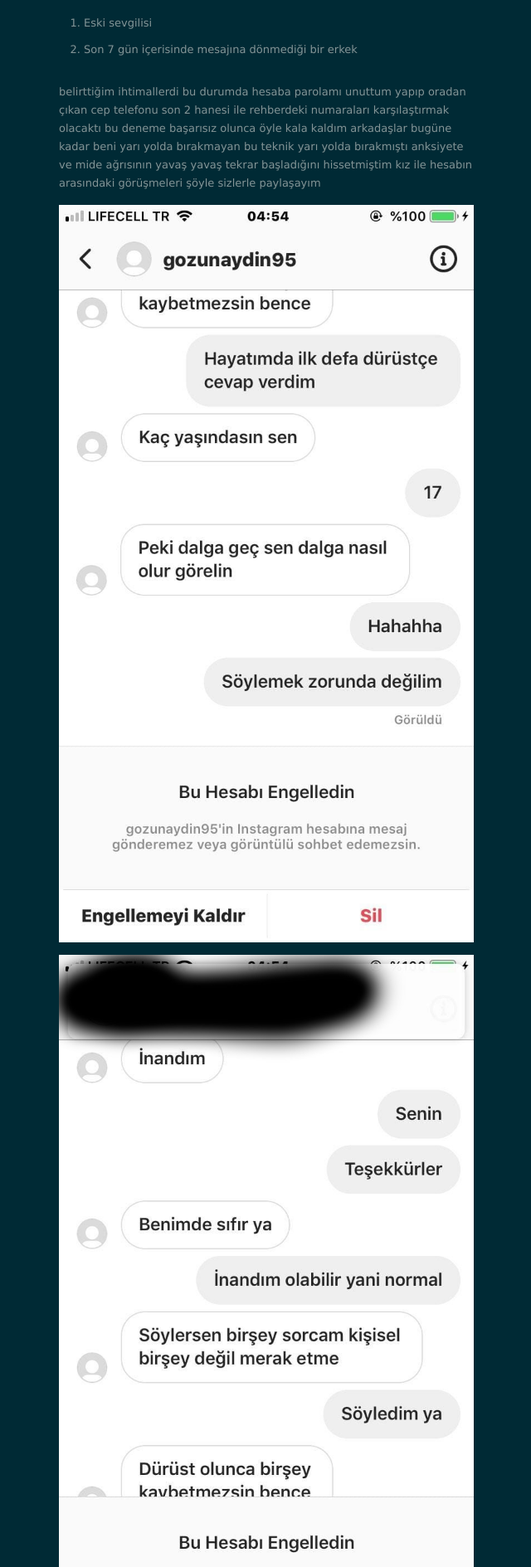
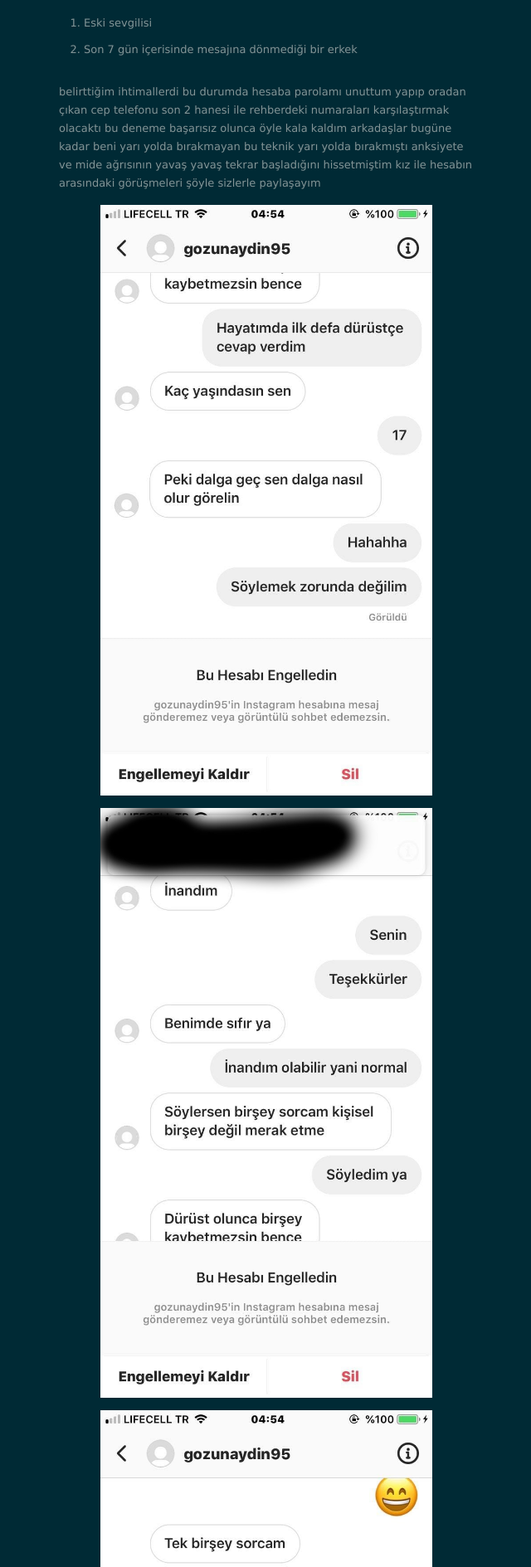
Before and after one commit to hackeddin/blog, a Jekyll site: the page built from _posts/2020-11-01-bozuyuklu-capkin.md, in a window 1280 px wide. Shown: the part 1041-2930 px from the top of the page at 83% size, without its empty margins (319-959 px from the left). Built offline with Jekyll 4.4.1, drawn with Linux system fonts in a browser that asks for light colours; nearby versions of some CDN libraries.

Commit message:
Update 2020-11-01-bozuyuklu-capkin.md

```diff
--- a/_posts/2020-11-01-bozuyuklu-capkin.md
+++ b/_posts/2020-11-01-bozuyuklu-capkin.md
@@ -22,29 +22,29 @@ tabii kızın kanka diye başlayan ve yardım edeceğimi belirttiğimde aşkoya
 
 belirttiğim ihtimallerdi bu durumda hesaba parolamı unuttum yapıp oradan çıkan cep telefonu son 2 hanesi ile rehberdeki numaraları karşılaştırmak olacaktı bu deneme başarısız olunca öyle kala kaldım arkadaşlar bugüne kadar beni yarı yolda bırakmayan bu teknik yarı yolda bırakmıştı anksiyete ve mide ağrısının yavaş yavaş tekrar başladığını hissetmiştim kız ile hesabın arasındaki görüşmeleri şöyle sizlerle paylaşayım
 
-<img src="https://hackeddin.com/bozuyuklu-capkin/12.jpg" alt="11" style="width:100%;" />
+<img src="https://hackeddin.com/bozuyuklu-capkin/12.jpg" alt="11" style="width:80%;" />
 
-<img src="https://hackeddin.com/bozuyuklu-capkin/11.jpg" alt="12" style="width:100%;" />
+<img src="https://hackeddin.com/bozuyuklu-capkin/11.jpg" alt="12" style="width:80%;" />
 
-<img src="https://hackeddin.com/bozuyuklu-capkin/10.jpg" alt="10" style="width:100%;" />
+<img src="https://hackeddin.com/bozuyuklu-capkin/10.jpg" alt="10" style="width:80%;" />
 
-<img src="https://hackeddin.com/bozuyuklu-capkin/9.jpg" alt="9" style="width:100%;" />
+<img src="https://hackeddin.com/bozuyuklu-capkin/9.jpg" alt="9" style="width:80%;" />
 
-<img src="https://hackeddin.com/bozuyuklu-capkin/8.jpg" alt="8" style="width:100%;" />
+<img src="https://hackeddin.com/bozuyuklu-capkin/8.jpg" alt="8" style="width:80%;" />
 
-<img src="https://hackeddin.com/bozuyuklu-capkin/7.jpg" alt="7" style="width:100%;" />
+<img src="https://hackeddin.com/bozuyuklu-capkin/7.jpg" alt="7" style="width:80%;" />
 
-<img src="https://hackeddin.com/bozuyuklu-capkin/6.jpg" alt="6" style="width:100%;" />
+<img src="https://hackeddin.com/bozuyuklu-capkin/6.jpg" alt="6" style="width:80%;" />
 
-<img src="https://hackeddin.com/bozuyuklu-capkin/5.jpg" alt="5" style="width:100%;" />
+<img src="https://hackeddin.com/bozuyuklu-capkin/5.jpg" alt="5" style="width:80%;" />
 
-<img src="https://hackeddin.com/bozuyuklu-capkin/4.jpg" alt="4" style="width:100%;" />
+<img src="https://hackeddin.com/bozuyuklu-capkin/4.jpg" alt="4" style="width:80%;" />
 
-<img src="https://hackeddin.com/bozuyuklu-capkin/3.jpg" alt="3" style="width:100%;" />
+<img src="https://hackeddin.com/bozuyuklu-capkin/3.jpg" alt="3" style="width:80%;" />
 
-<img src="https://hackeddin.com/bozuyuklu-capkin/2.jpg" alt="2" style="width:100%;" />
+<img src="https://hackeddin.com/bozuyuklu-capkin/2.jpg" alt="2" style="width:80%;" />
 
-<img src="https://hackeddin.com/bozuyuklu-capkin/1.jpg" alt="1" style="width:100%;" />
+<img src="https://hackeddin.com/bozuyuklu-capkin/1.jpg" alt="1" style="width:80%;" />
 
 bütün konuşmalar bunlardan ibaretti burada eğer kim olduğunu gerçekten merak ediyorsa kızın yapması gereken şey konuşmaya devam eedip ve yazım şeklinden , kullandığı emojilerden kim olduğunu anlamaya çalışması olacaktı. tam işten vazgeçmek üzereyken hesaba parolamı unuttum yaptığımda çıkan mailin kullanıcı adı ile aynı olabileceği ihtimalini düşündüm ve bu ihtimali bana düşündürten tek şey kızın bana "aşko" demesiydi muhtemelen
 
```
